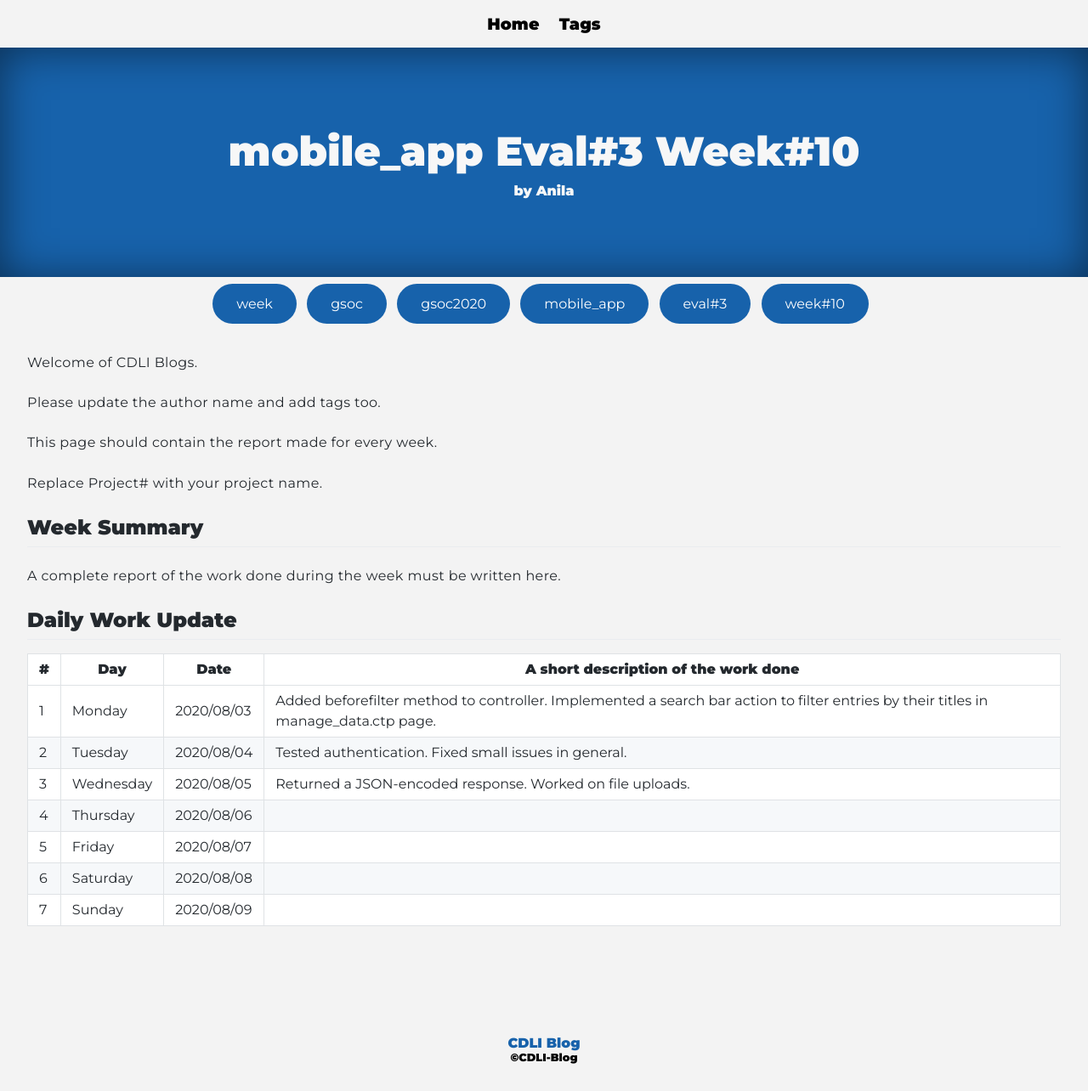
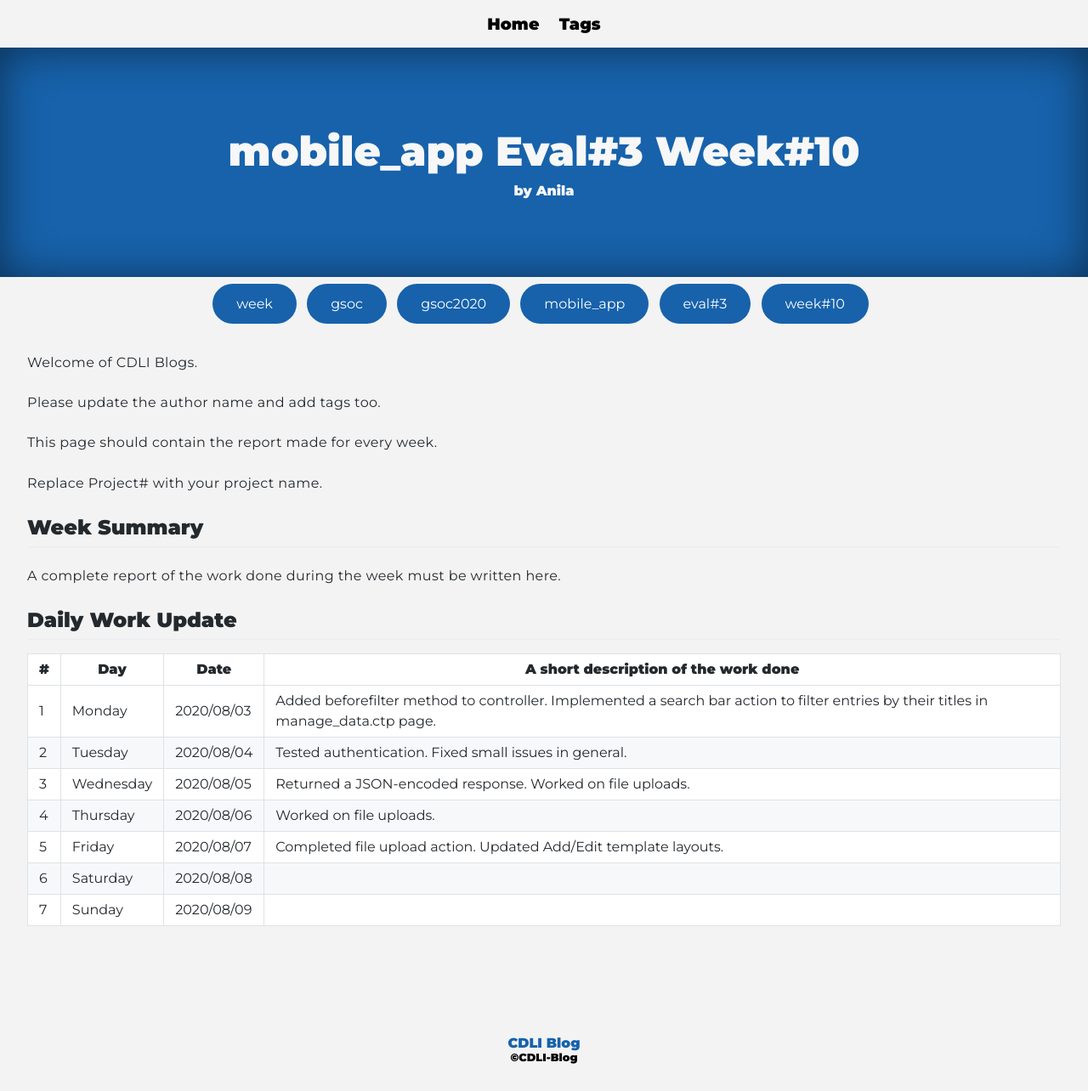
Before and after one commit to cdli-gh/blog, a Jekyll site: the page built from _blog/gsoc20/mobile_app/posts/12_week10.md, in a window 1280 px wide. Shown: the whole page at 85% size. Built offline with Jekyll 4.4.1, drawn with Linux system fonts in a browser that asks for light colours; Markdown is read by kramdown in place of the engine named in the settings.

Commit message:
Update 12_week10.md

```diff
--- a/_blog/gsoc20/mobile_app/posts/12_week10.md
+++ b/_blog/gsoc20/mobile_app/posts/12_week10.md
@@ -24,7 +24,7 @@ A complete report of the work done during the week must be written here.
 |1   	| Monday 	|   2020/08/03	|Added beforefilter method to controller. Implemented a search bar action to filter entries by their titles in manage_data.ctp page.   	|
 |2   	| Tuesday  	|   2020/08/04	|Tested authentication. Fixed small issues in general.   	|
 |3   	| Wednesday  	|  2020/08/05 	|Returned a JSON-encoded response. Worked on file uploads.    	|
-|4   	| Thursday  	|   2020/08/06	|   	|
-|5   	| Friday  	|   2020/08/07	|   	|
+|4   	| Thursday  	|   2020/08/06	|Worked on file uploads.   	|
+|5   	| Friday  	|   2020/08/07	|Completed file upload action. Updated Add/Edit template layouts.  	|
 |6   	| Saturday  	|   2020/08/08	|   	|
 |7   	| Sunday  	|   2020/08/09	|   	|
```
